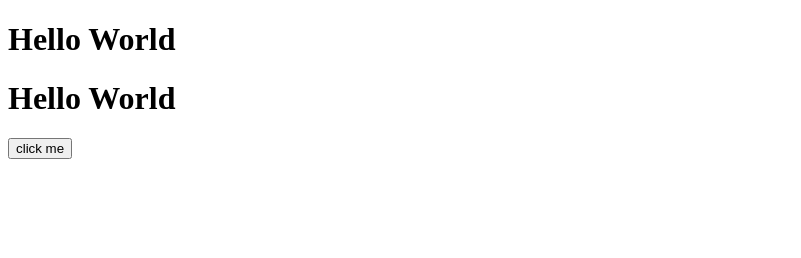
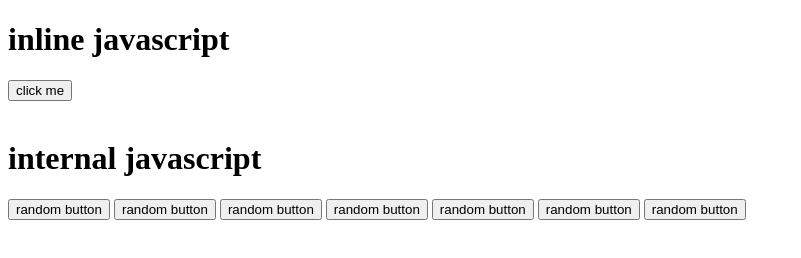
Before and after one commit to sun-n-y/javascriptBasics, a plain HTML site: page index.html in a window 1280 px wide. Shown: the whole page, without its empty margins (0-801 px from the left). Drawn offline with Linux system fonts and the light colour scheme.

Commit message:
add internal js

```diff
--- a/index.html
+++ b/index.html
@@ -9,9 +9,27 @@
 </head>
 
 <body>
-    <h1>Hello World</h1>
-    <h1>Hello World</h1>
+    <!-- inline js -->
+    <h1>inline javascript</h1>
     <button onclick="alert('hello world ..again')">click me</button>
+    <br>
+    <br>
+    <!-- internal js -->
+    <h1>internal javascript</h1>
+    <button class="btn">random button</button>
+    <button class="btn">random button</button>
+    <button class="btn">random button</button>
+    <button class="btn">random button</button>
+    <button class="btn">random button</button>
+    <button class="btn">random button</button>
+    <button class="btn">random button</button>
+    <script>
+        document.querySelectorAll('.btn').forEach(item => {
+            item.addEventListener('click', () => { alert('this is awesome') })
+        })
+    </script>
+    <!-- external js -->
+
 </body>
 
 </html>
```
